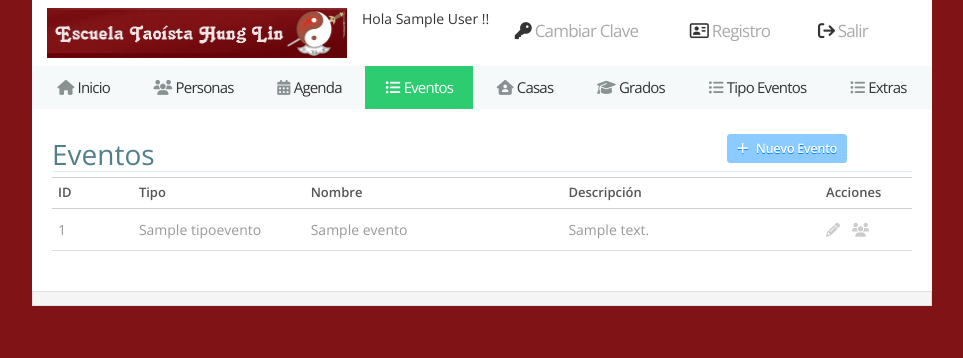
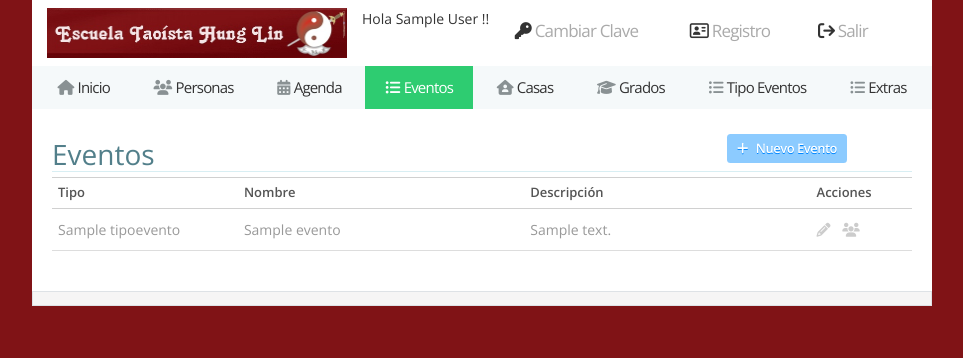
Before and after one commit to erichard56/hunglin4, a Django app: page /eventos_lista/ in a window 1280 px wide. Shown: the top 358 px of the page, without its empty margins (158-1121 px from the left). Run offline with Django 5.2, Linux system fonts and the light colour scheme; a user stored in the database is signed in; tables that the repository leaves empty hold one stand-in row (values such as "Sample post"); some libraries are stand-ins or nearby versions.

Commit message:
eliminacion id de reportes

```diff
--- a/hunglin/bosquetaoista/templates/agenda_cursantes.html
+++ b/hunglin/bosquetaoista/templates/agenda_cursantes.html
@@ -11,7 +11,6 @@
 	<table border="1" rules="rows" id="casas_lista" >
 		<thead>
 			<tr>
-				<td width="5%">Id</td>
 				<td width="20%">Estado</td>
 				<td width="20%">Apellido</td>
 				<td width="20%">Nombre</td>
@@ -22,7 +21,6 @@
 		<tbody>
 			{% for cursante in cursantes %}
 				<tr data-type="element" data-id={{ cursante.0 }} >
-					<td>{{ cursante.0 }}</td>
 					<td>{{ cursante.1 }}</td>
 					<td data-type="apellido">{{ cursante.2 }}</td>
 					<td data-type="nombre">{{ cursante.3 }}</td>
--- a/hunglin/bosquetaoista/templates/eventos_lista.html
+++ b/hunglin/bosquetaoista/templates/eventos_lista.html
@@ -13,7 +13,6 @@
 	<table border="1" rules="rows" id="eventos_lista" >
 		<thead>
 			<tr>
-				<td width="10%">ID</td>
 				<td width="20%">Tipo</td>
 				<td width="30%">Nombre</td>
 				<td width="30%">Descripción</td>
@@ -23,7 +22,6 @@
 		<tbody>
 			{% for evento in eventos %}
 				<tr data-type="element" data-id={{ evento.id }}>
-					<td class="hover" data-type="id">{{ evento.id }}</td>
 					<td class="hover" data-type="id">{{ evento.tipo }}</td>
 					<td class="hover" data-type="name">{{ evento.nombre }}</td>
 					<td class="hover" data-type="name">{{ evento.descripcion }}</td>
```
Also changed, not shown: 1 other file.
